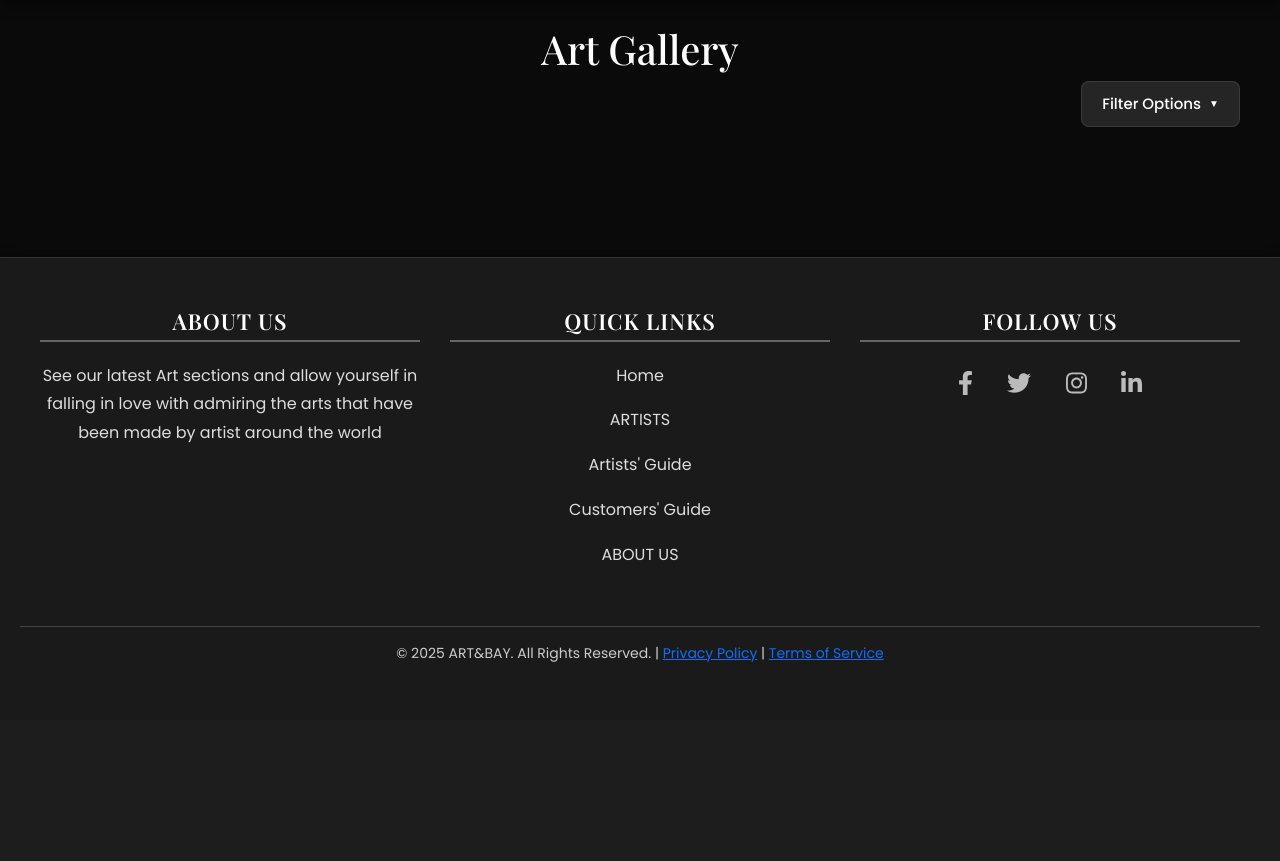
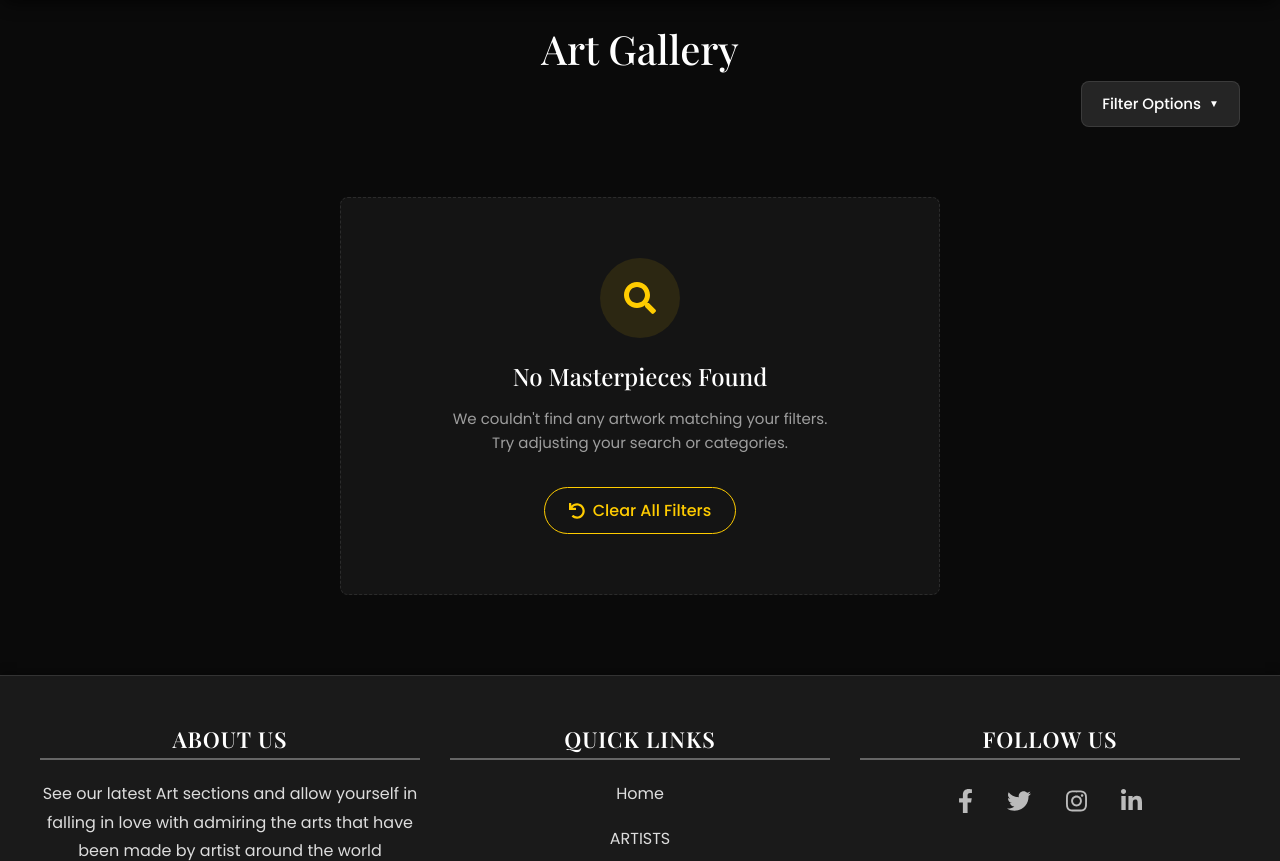
Before and after one commit to yadhu-tj/ART-BAY, a Flask app: page /gallery?category=Painting in a window 1280 px wide. Shown: the part 80-941 px from the top of the page. Before the commit the page ends 742 px from the top, so only its background shows below. Run offline with Flask 3, Linux system fonts and the light colour scheme; tables that the repository leaves empty or names only in its code hold one stand-in row (values such as "Sample post"); some libraries are stand-ins or nearby versions.

Commit message:
edited the html for gallery optimization

```diff
--- a/templates/gallery.html
+++ b/templates/gallery.html
@@ -59,7 +59,7 @@
         {% for artwork in artworks %}
         <div class="gallery-item" data-date="{{ artwork.created_at }}" data-price="{{ artwork.price }}"
             data-media="{{ artwork.category }}">
-            <img src="/static/uploads/{{ artwork.image_path.split('/')[-1] }}" alt="{{ artwork.title }}"
+            <img src="/static/uploads/{{ artwork.image_path.split('/')[-1] }}" alt="{{ artwork.title }}" loading="lazy"
                 data-art-id="{{ artwork.art_id }}">
             <div class="item-info">
                 <h3>{{ artwork.title }}</h3>
@@ -72,6 +72,17 @@
                 </div>
             </div>
         </div>
+        {% else %}
+        <div class="empty-state">
+            <div class="empty-state-icon">
+                <i class="fas fa-search"></i>
+            </div>
+            <h3>No Masterpieces Found</h3>
+            <p>We couldn't find any artwork matching your filters. Try adjusting your search or categories.</p>
+            <a href="{{ url_for('gallery') }}" class="reset-filters-btn" style="text-decoration: none;">
+                <i class="fas fa-undo"></i> Clear All Filters
+            </a>
+        </div>
         {% endfor %}
     </div>
 </div>
```
